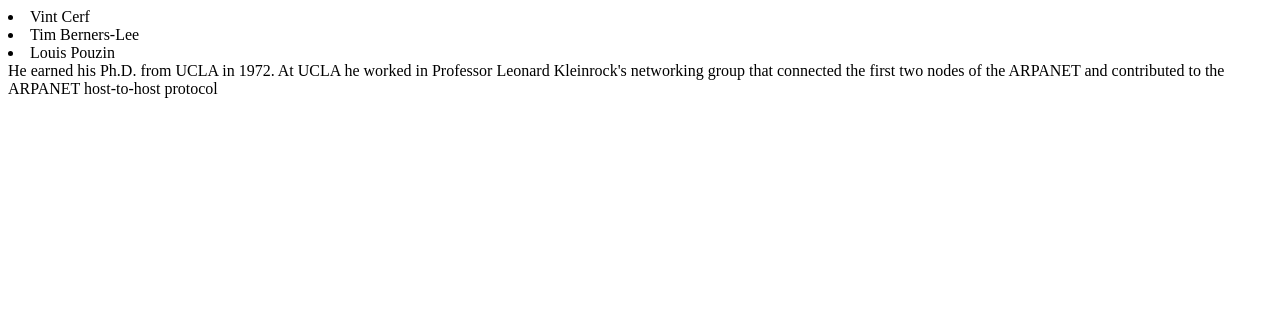
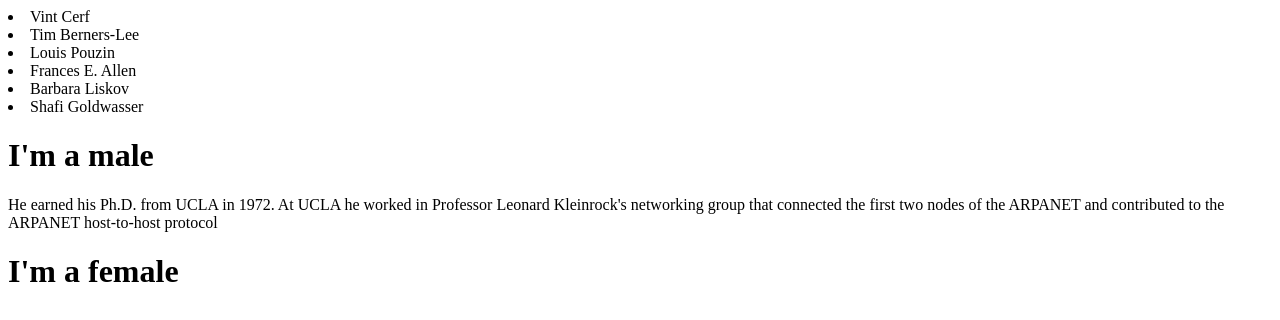
Before and after one commit to ssung1bu/051116_titans, a plain HTML site: page index.html in a window 1280 px wide. Both pictures are taken after a click on the item "Vint Cerf". Drawn offline with nearby package versions, Linux system fonts and the light colour scheme.

Commit message:
add divs for gender

```diff
--- a/data.js
+++ b/data.js
@@ -1,5 +1,26 @@
 var data = {
-  "Vint Cerf": "He earned his Ph.D. from UCLA in 1972. At UCLA he worked in Professor Leonard Kleinrock's networking group that connected the first two nodes of the ARPANET and contributed to the ARPANET host-to-host protocol",
-  "Tim Berners-Lee": "In 1980, while working at CERN, he proposed a project using hypertext to facilitate sharing and updating information among researchers. Back at CERN in 1989 he conceived of and, in 1990, together with Robert Cailliau, created the first client and server implementations for what became the World Wide Web.",
-  "Louis Pouzin": "a French computer scientist. He invented the datagram and designed an early packet communications network, CYCLADES.[19] His work was broadly used by Robert Kahn, Vinton Cerf, and others in the development of TCP/IP",
+  "Vint Cerf": {
+  	gender: 'm',
+  	bio: "He earned his Ph.D. from UCLA in 1972. At UCLA he worked in Professor Leonard Kleinrock's networking group that connected the first two nodes of the ARPANET and contributed to the ARPANET host-to-host protocol",
+  },
+  "Tim Berners-Lee": {
+  	gender: 'm',
+  	bio: "In 1980, while working at CERN, he proposed a project using hypertext to facilitate sharing and updating information among researchers. Back at CERN in 1989 he conceived of and, in 1990, together with Robert Cailliau, created the first client and server implementations for what became the World Wide Web.",
+  },
+  "Louis Pouzin": {
+  	gender: 'm',
+  	bio: "a French computer scientist. He invented the datagram and designed an early packet communications network, CYCLADES.[19] His work was broadly used by Robert Kahn, Vinton Cerf, and others in the development of TCP/IP",
+  },
+  "Frances E. Allen": {
+  	gender: 'f',
+  	bio: "She is an American computer scientist and pioneer in the field of optimizing compilers. Her achievements include seminal work in compilers, code optimization, and parallelization. She also had a role in intelligence work on programming languages and security codes for the National Security Agency",
+  },
+  "Barbara Liskov": {
+  	gender: 'f',
+  	bio: "She is an American computer scientist who is an institute professor at the Massachusetts Institute of Technology and Ford Professor of Engineering in its School of Engineering's electrical engineering and computer science department. She is a Turing award winner and has developed the Liskov substitution principle.",
+  },
+  "Shafi Goldwasser": {
+  	gender: 'f',
+  	bio: "Her research areas include computational complexity theory, cryptography and computational number theory. She is the co-inventor of zero-knowledge proofs, which probabilistically and interactively demonstrate the validity of an assertion without conveying any additional knowledge, and are a key tool in the design of cryptographic protocols.",
+  },
 }
--- a/index.html
+++ b/index.html
@@ -7,6 +7,13 @@
 </head>
 <body>
   <div id="list"></div>
-  <div id="bio"></div>
+  <div id="bio">
+  	<p></p>
+  	<h1>I'm a male</h1>
+  	<div id="males"></div>
+  	<p></p>
+  	<h1>I'm a female</h1>
+  	<div id="females"></div>
+  </div>
 </body>
 </html>
--- a/index.js
+++ b/index.js
@@ -11,9 +11,22 @@ $(document).ready(function(){
 		//console.log(this);
 		var person = this.innerHTML;
 		//console.log(person)
-		var bio = data[person]
-		$('#bio').empty();
-		$('#bio').append(bio);
+		var bio = data[person].bio
+		//console.log(bio)
+		var gender = data[person].gender
+		//console.log(gender)
+		if (gender == "f") {
+			//$('#females').empty();
+			$('#females').html(bio);
+		} else {
+			//$('#males').empty();
+			$('#males').html(bio);
+		}
+		//$('#bio').empty();
+		//$('#bio').append(bio);
+	//data[]['bio']
+		//var person = data[name];
+
 	})
 
 
```
